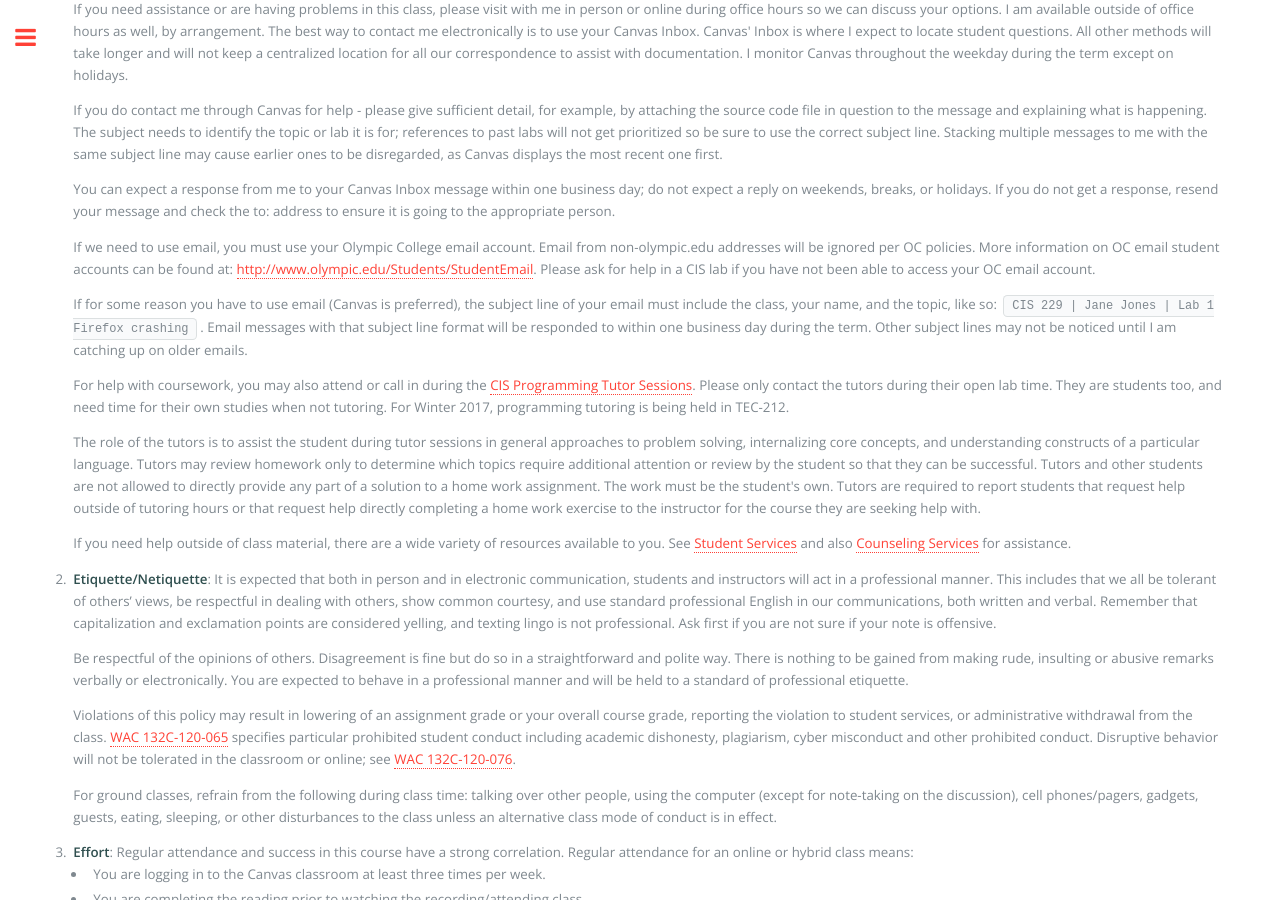
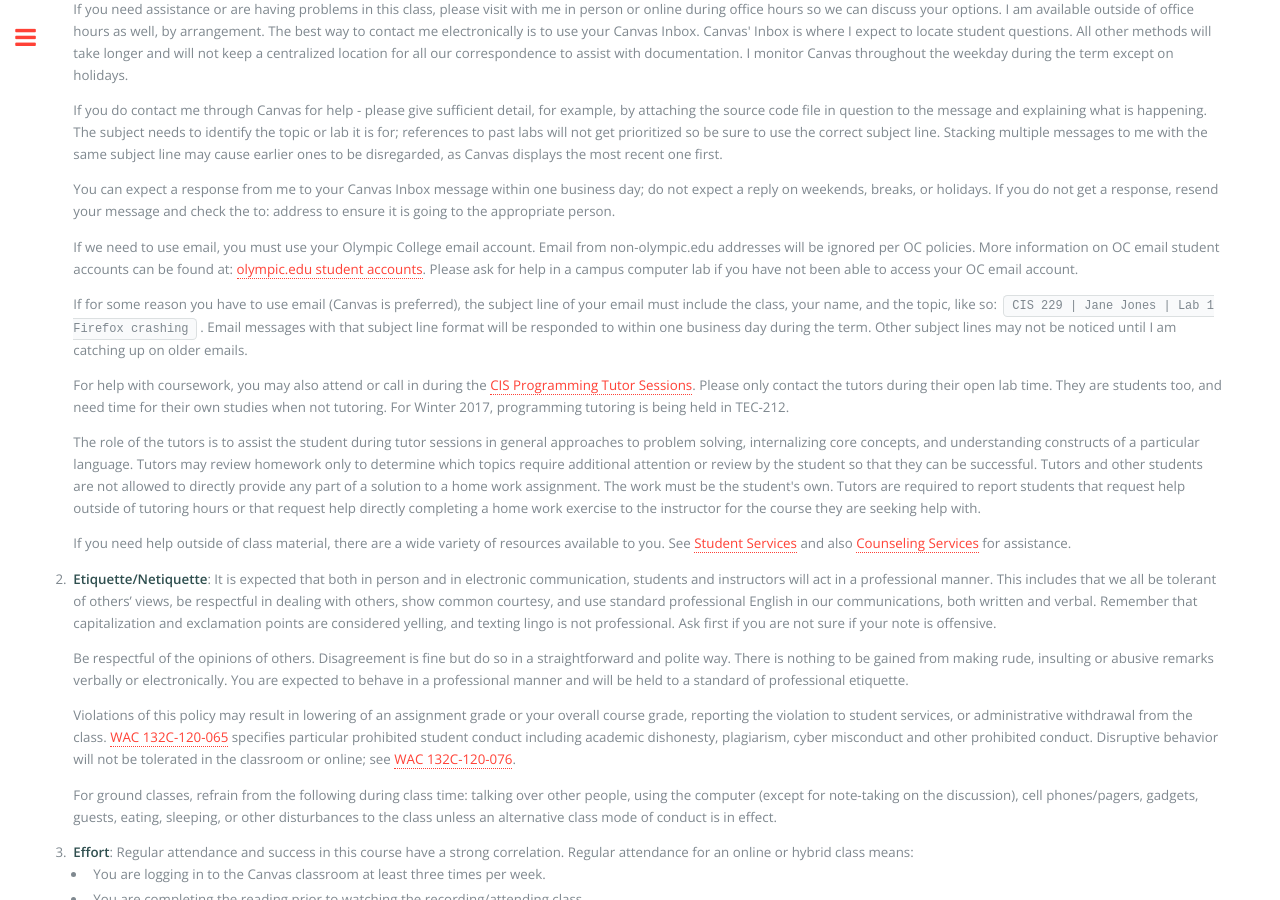
Before and after one commit to argoc/syllabub, a Jekyll site: the page CIS229.html, which Jekyll copies as it is, in a window 1280 px wide and 900 px high, scrolled down 4825 px. Built offline with Jekyll 4.4.1, drawn with Linux system fonts in a browser that asks for light colours.

Commit message:
fix links

```diff
--- a/CIS229.html
+++ b/CIS229.html
@@ -428,9 +428,9 @@
                                 <p>If you need assistance or are having problems in this class, please visit with me in person or online during office hours so we can discuss your options. I am available outside of office hours as well, by arrangement. The best way to contact me electronically is to use your Canvas Inbox. Canvas' Inbox is where I expect to locate student questions. All other methods will take longer and will not keep a centralized location for all our correspondence to assist with documentation. I monitor Canvas throughout the weekday during the term except on holidays. </p>
                                 <p>If you do contact me through Canvas for help - please give sufficient detail, for example, by attaching the source code file in question to the message and explaining what is happening. The subject needs to identify the topic or lab it is for; references to past labs will not get prioritized so be sure to use the correct subject line. Stacking multiple messages to me with the same subject line may cause earlier ones to be disregarded, as Canvas displays the most recent one first. </p>
                                 <p>You can expect a response from me to your Canvas Inbox message within one business day; do not expect a reply on weekends, breaks, or holidays. If you do not get a response, resend your message and check the to: address to ensure it is going to the appropriate person.</p>
-                                <p> If we need to use email, you must use your Olympic College email account. Email from non-olympic.edu addresses will be ignored per OC policies. More information on OC email student accounts can be found at: <a href="http://www.olympic.edu/Students/StudentEmail" target="_blank">http://www.olympic.edu/Students/StudentEmail</a>. Please ask for help in a CIS lab if you have not been able to access your OC email account. </p>
+                                <p> If we need to use email, you must use your Olympic College email account. Email from non-olympic.edu addresses will be ignored per OC policies. More information on OC email student accounts can be found at: <a href="https://www.olympic.edu/services/computer-labs/accounts" target="_blank">olympic.edu student accounts</a>. Please ask for help in a campus computer lab if you have not been able to access your OC email account. </p>
                                 <p>If for some reason you have to use email (Canvas is preferred), the subject line of your email must include the class, your name, and the topic, like so: <code>CIS 229 | Jane Jones | Lab 1 Firefox crashing</code>. Email messages with that subject line format will be responded to within one business day during the term. Other subject lines may not be noticed until I am catching up on older emails.</p>
-                                <p>For help with coursework, you may also attend or call in during the <a href="http://faculty.olympic.edu/agarripoli/programmingtutors.html" target="_blank">CIS Programming Tutor Sessions</a>. Please only contact the tutors during their open lab time. They are students too, and need time for their own studies when not tutoring. For Winter 2017, programming tutoring is being held in TEC-212.</p>
+                                <p>For help with coursework, you may also attend or call in during the <a href="http://cis2.oc.ctc.edu/oc_apps/CIS/da/cisadvisor.php?pg=help" target="_blank">CIS Programming Tutor Sessions</a>. Please only contact the tutors during their open lab time. They are students too, and need time for their own studies when not tutoring. For Winter 2017, programming tutoring is being held in TEC-212.</p>
                                 <p>The role of the tutors is to assist the student during tutor sessions in general approaches to problem solving, internalizing core concepts, and understanding constructs of a particular language. Tutors may review homework only to determine which topics require additional attention or review by the student so that they can be successful. Tutors and other students are not allowed to directly provide any part of a solution to a home work assignment. The work must be the student's own. Tutors are required to report students that request help outside of tutoring hours or that request help directly completing a home work exercise to the instructor for the course they are seeking help with.</p>
                                 <p>If you need help outside of class material, there are a wide variety of resources available to you. See <a href="http://www.olympic.edu/services" target="_blank">Student Services</a> and also <a href="http://www.olympic.edu/current-students/advising/counseling-services">Counseling Services</a> for assistance.</p>
                             </li>
```
